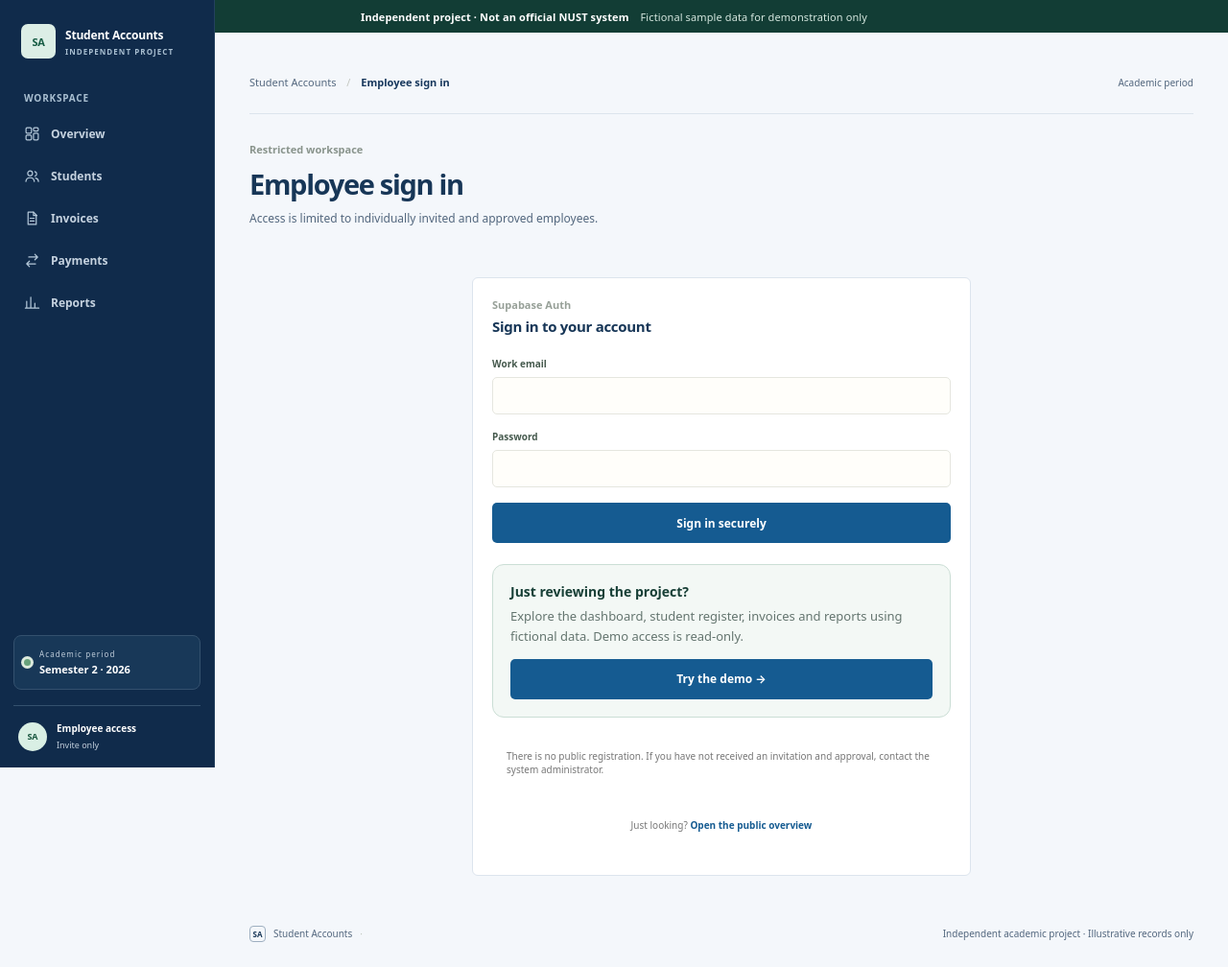
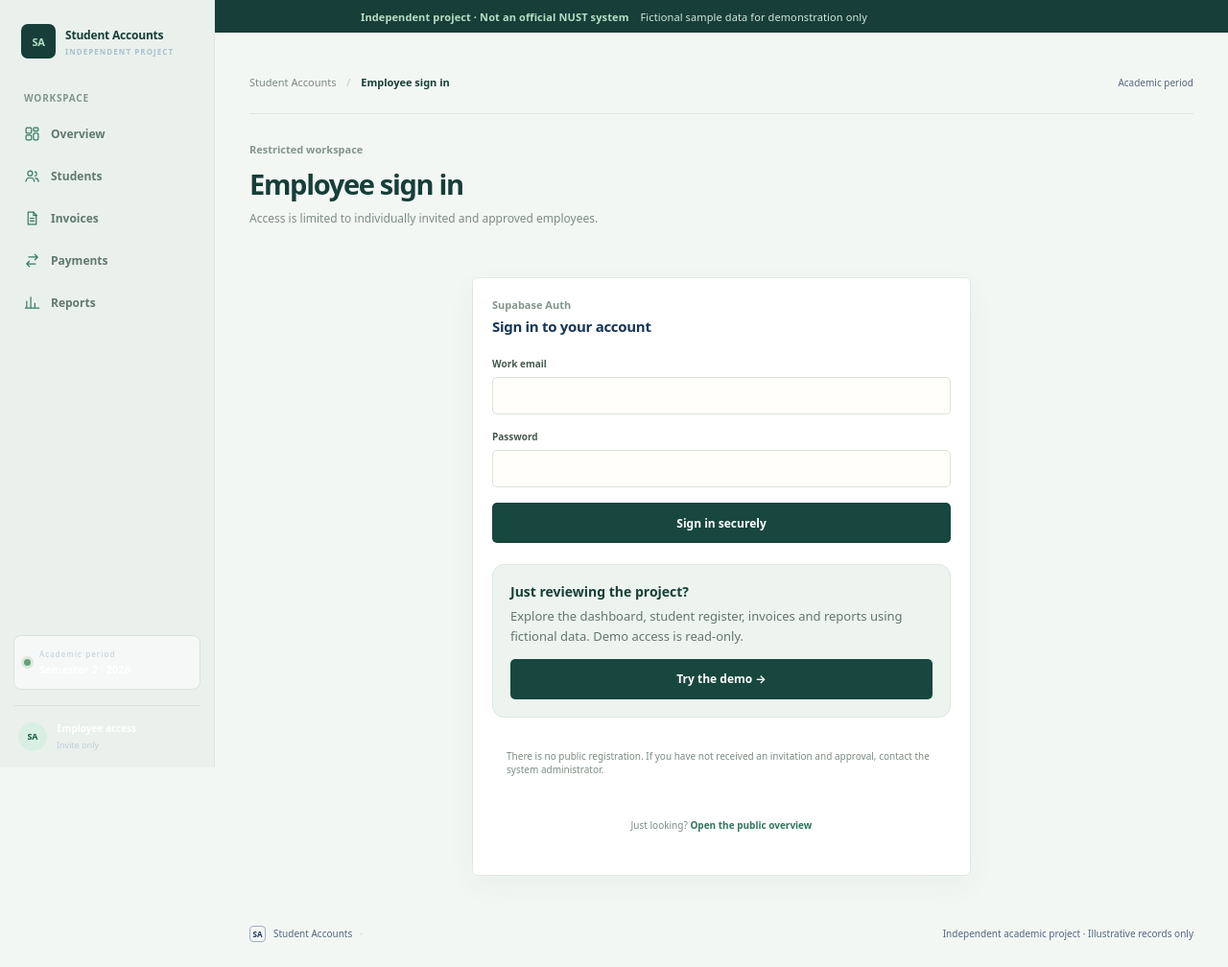
Before and after one commit to itz-ben-zw/NUST-students-database, a Flask app: page /login in a window 1280 px wide. Shown: the whole page at 96% size. Run offline with Flask 3, Linux system fonts and the light colour scheme; some libraries are stand-ins or nearby versions.

Commit message:
Unify application colors with public landing page theme

```diff
--- a/static/styles.css
+++ b/static/styles.css
@@ -609,3 +609,69 @@ body{font-family:var(--font);font-size:14px;letter-spacing:0}
 .public-heritage .heritage-copy>p:not(.public-eyebrow){margin:20px 0 0}
 .public-heritage .heritage-rule{justify-content:flex-start}
 @media(max-width:700px){.public-heritage{grid-template-columns:1fr;gap:24px;margin:35px auto 0;padding:18px;text-align:left}.public-heritage .heritage-image-wrap{aspect-ratio:4/3}.public-heritage .heritage-image-wrap img{min-height:220px}.public-heritage .heritage-copy{max-width:none}.public-heritage .heritage-copy h2{font-size:36px}.public-heritage .heritage-rule{justify-content:flex-start}}
+
+
+/* Unified Student Accounts palette: deep teal, forest and sage */
+:root{
+  --paper:#f3f7f4;
+  --white:#ffffff;
+  --ink:#173e38;
+  --ink-2:#24574b;
+  --muted:#71847b;
+  --line:#dce8e0;
+  --green:#2f8065;
+  --green-soft:#e5f1e9;
+  --amber:#bd8245;
+  --amber-soft:#f7eee2;
+  --coral:#c97868;
+  --shadow:0 12px 34px rgba(23,62,56,.055);
+}
+body:not(.public-site){background:#f3f7f4;color:#173e38}
+.sidebar{background:#eaf1ec;border-right-color:#dce8e0}
+.brand-mark{background:#173e38;color:#b8dfc6}
+.brand-copy strong{color:#173e38}
+.nav-label,.section-kicker,.eyebrow{color:#82968b}
+.nav-link{color:#61796e}
+.nav-link:hover{background:#dfeae2;color:#173e38}
+.nav-link.active{background:#d9e9df;color:#17483c}
+.nav-icon,.nav-link.active .nav-icon{color:#347b61}
+.term-card{background:rgba(255,255,255,.55);border-color:#d8e5dc}
+.profile{border-top-color:#d8e5dc}
+.topbar{border-bottom-color:#dce8e0}
+.crumb{color:#788a80}
+.crumb b,.page-heading h1{color:#173e38}
+.button.primary{background:#17473e;color:#fff}
+.button.primary:hover{background:#226451}
+.button.primary>span{color:#b8dfc6}
+.button.subtle-button{background:#fff;border-color:#dce8e0;color:#315b4c}
+.panel,.metric-card,.receipt-paper{background:#fff;border-color:#dfe9e2;box-shadow:0 10px 30px rgba(23,62,56,.045)}
+.metric-card.metric-ink{background:#17473e;border-color:#17473e}
+.metric-rule{background:linear-gradient(90deg,#a8d6b8 0 42%,#2f8065 42%)}
+.metric-icon{border-color:#dce8e0;color:#537a68}
+.green-icon{background:#e5f1e9;border-color:#e5f1e9;color:#2f8065}
+.nav-count,.subtitle,.muted,.panel-subtitle{color:#7b8d83}
+.text-link,.row-actions a{color:#2e765d}
+.text-link:hover,.row-actions a:hover{color:#17473e}
+.search-control,.search-form,.field input,.field select,.field textarea,
+input,select,textarea{border-color:#d7e4dc}
+.search-control:focus-within,.field input:focus,.field select:focus,
+.field textarea:focus,input:focus,select:focus,textarea:focus{
+  border-color:#5b9a7c;box-shadow:0 0 0 3px rgba(75,145,111,.12);outline:0
+}
+.table-wrap table thead th{background:#f0f5f1;color:#71867a;border-bottom-color:#dce8e0}
+.table-wrap table td{border-bottom-color:#e8efe9}
+.table-wrap table tbody tr:hover{background:#f6faf7}
+.status-chip.paid{background:#e5f2e9;color:#28734f}
+.status-chip.partial{background:#f8f0df;color:#936a2f}
+.status-chip.owing,.status-chip.unpaid{background:#f7e9e5;color:#a65d4e}
+.progress-track,.faculty-progress-track,.report-bar{background:#e7efe9}
+.progress-fill,.faculty-progress-track span,.report-bar i{background:#4b9672}
+.student-initial,.history-check,.recent-payment-icon{background:#e5f1e9;color:#2f765b}
+.receipt-ready{background:#e8f3eb;border-color:#d4e7da;color:#245b45}
+.demo-entry{background:#edf4ef;border-color:#dce9e0}
+.flash,.alert{border-color:#dce8e0}
+.project-notice{background:#173e38;color:#e7f1ea}
+.project-notice strong{color:#b8dfc6}
+@media(prefers-reduced-motion:no-preference){
+  .nav-link,.button,.text-link{transition:background-color .18s ease,color .18s ease,border-color .18s ease,transform .18s ease}
+}
```
